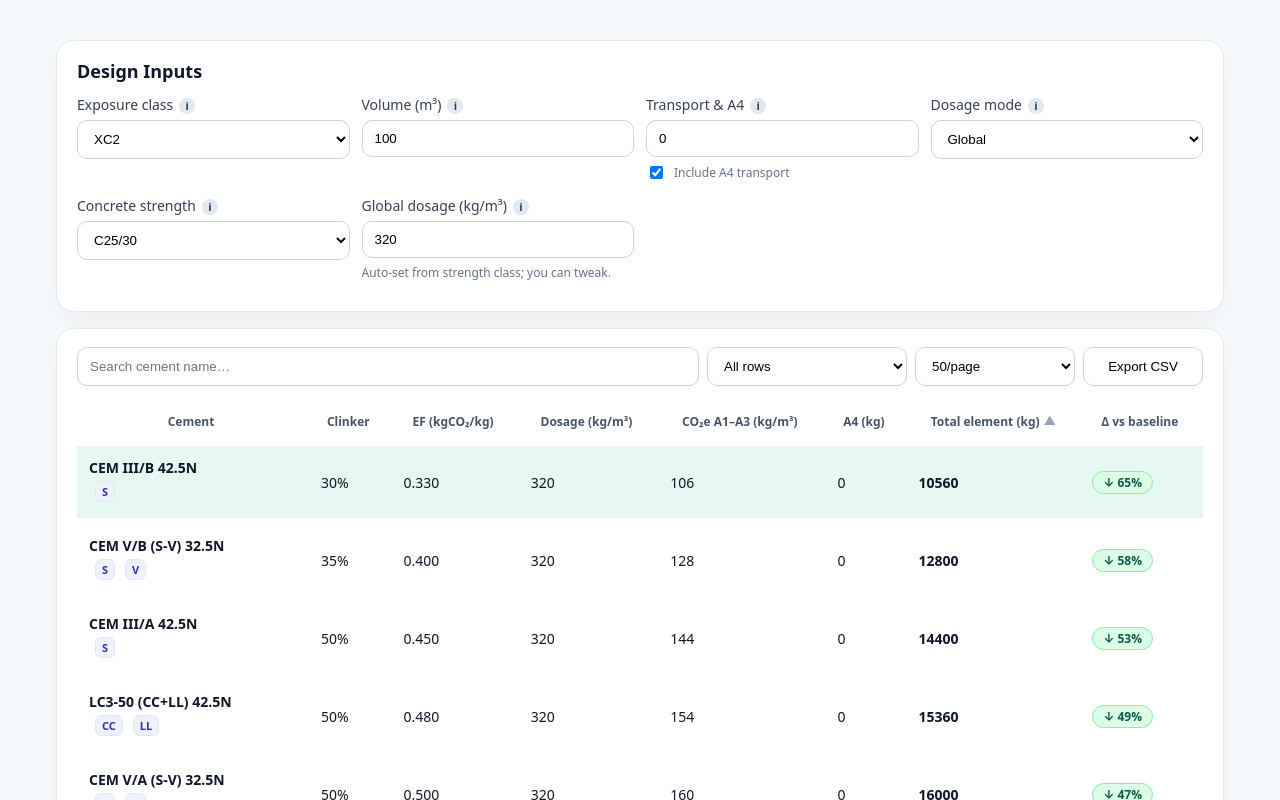
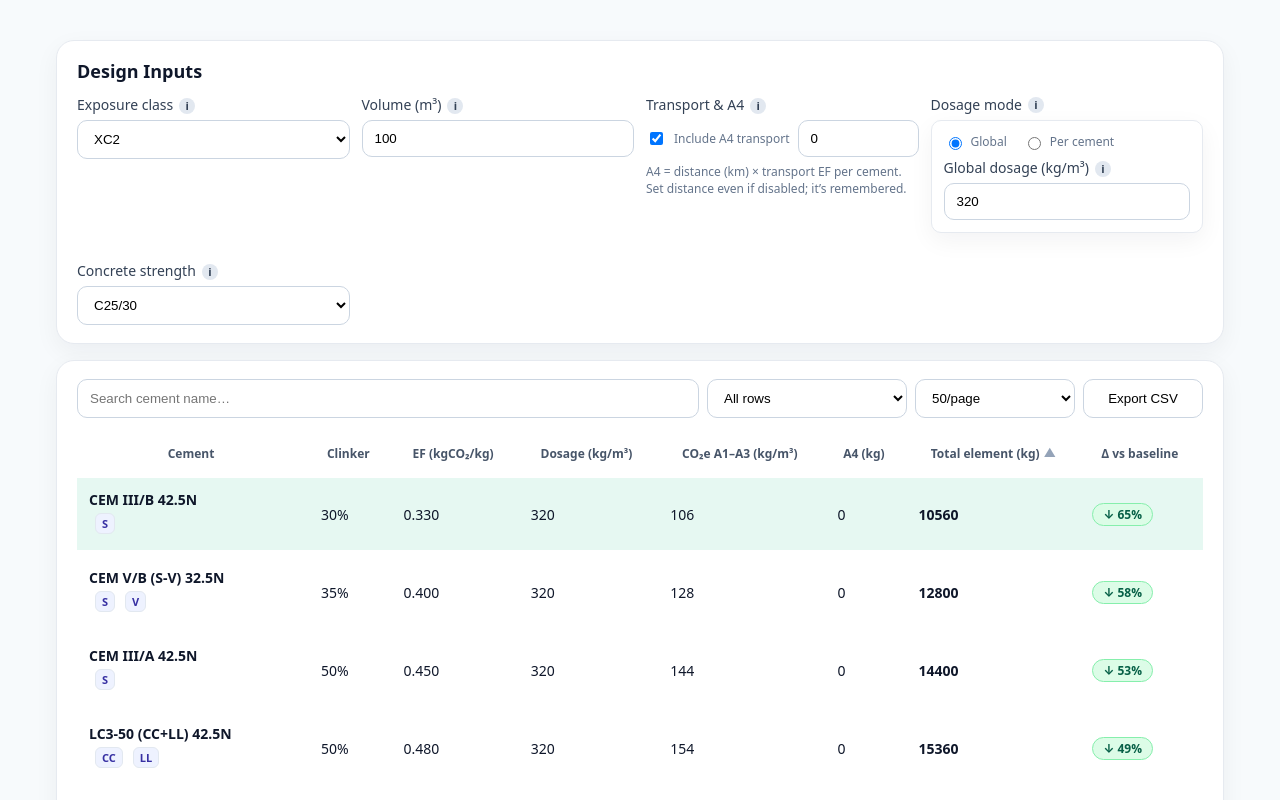
Before and after one commit to MarioSorgente/cement-lca, a Next.js app: page / in a window 1280 px wide. Shown: the top 800 px of the page. Built offline with nearby package versions, Linux system fonts and the light colour scheme.

Commit message:
Update Inputs.tsx

```diff
--- a/components/Inputs.tsx
+++ b/components/Inputs.tsx
@@ -17,7 +17,7 @@ function Info({ text }: { text: string }) {
         <span style={{
           position: 'absolute', top: '120%', left: 0, background: '#0f172a', color: 'white',
           padding: '8px 10px', borderRadius: 8, fontSize: 12, whiteSpace: 'normal',
-          maxWidth: 300, boxShadow:'0 8px 20px rgba(0,0,0,0.25)', zIndex: 20
+          maxWidth: 320, boxShadow:'0 8px 20px rgba(0,0,0,0.25)', zIndex: 20
         }}>{text}</span>
       )}
     </span>
@@ -39,6 +39,7 @@ export default function Inputs({ state, setState }: { state: InputsState; setSta
 
       {/* Row 1 */}
       <div className="grid" style={{ gridTemplateColumns: '1fr 1fr 1fr 1fr', gap: 12 }}>
+        {/* Exposure class */}
         <div>
           <label className="label">
             Exposure class
@@ -53,6 +54,7 @@ export default function Inputs({ state, setState }: { state: InputsState; setSta
           </select>
         </div>
 
+        {/* Volume */}
         <div>
           <label className="label">
             Volume (m³)
@@ -66,12 +68,21 @@ export default function Inputs({ state, setState }: { state: InputsState; setSta
           />
         </div>
 
+        {/* Transport & A4 */}
         <div>
           <label className="label">
             Transport & A4
-            <Info text="A4 = distance (km) × transport EF per cement. Set distance even if disabled; it’s remembered." />
+            <Info text="A4 = distance (km) × transport EF per cement. Set distance even if disabled; it's remembered." />
           </label>
-          <div style={{ display: 'flex', gap: 8 }}>
+          <div className="grid" style={{ gridTemplateColumns: 'auto 1fr', alignItems: 'center', gap: 8 }}>
+            <label className="small" style={{ display: 'inline-flex', alignItems: 'center', gap: 8 }}>
+              <input
+                type="checkbox"
+                checked={state.includeA4}
+                onChange={(e) => setState({ ...state, includeA4: e.target.checked })}
+              />
+              Include A4 transport
+            </label>
             <input
               type="number" min={0}
               className="input"
@@ -80,34 +91,60 @@ export default function Inputs({ state, setState }: { state: InputsState; setSta
               onChange={(e) => setState({ ...state, distanceKm: Number(e.target.value) || 0 })}
             />
           </div>
-          <label className="small" style={{ display: 'inline-flex', alignItems: 'center', gap: 8, marginTop: 6 }}>
-            <input
-              type="checkbox"
-              checked={state.includeA4}
-              onChange={(e) => setState({ ...state, includeA4: e.target.checked })}
-            />
-            Include A4 transport
-          </label>
+          <p className="small" style={{ marginTop: 6 }}>
+            A4 = distance (km) × transport EF per cement. Set distance even if disabled; it’s remembered.
+          </p>
         </div>
 
+        {/* Dosage mode group with radios + global dosage */}
         <div>
-          <label className="label">
+          <label className="label" style={{ display: 'flex', alignItems: 'center' }}>
             Dosage mode
-            <Info text="Choose global dosage for all cements, or per-cement overrides." />
+            <Info text="Choose global dosage for all cements, or per-cement overrides in the table." />
           </label>
-          <select
-            className="select"
-            value={state.dosageMode}
-            onChange={(e) => setState({ ...state, dosageMode: e.target.value as InputsState['dosageMode'] })}
-          >
-            <option value="global">Global</option>
-            <option value="perCement">Per cement</option>
-          </select>
+
+          <div className="card" style={{ padding: 12, borderRadius: 10 }}>
+            <div className="small" style={{ display: 'flex', gap: 16, alignItems: 'center', marginBottom: 8 }}>
+              <label style={{ display: 'inline-flex', alignItems: 'center', gap: 6 }}>
+                <input
+                  type="radio"
+                  name="dosage-mode"
+                  checked={state.dosageMode === 'global'}
+                  onChange={() => setState({ ...state, dosageMode: 'global' })}
+                />
+                Global
+              </label>
+              <label style={{ display: 'inline-flex', alignItems: 'center', gap: 6 }}>
+                <input
+                  type="radio"
+                  name="dosage-mode"
+                  checked={state.dosageMode === 'perCement'}
+                  onChange={() => setState({ ...state, dosageMode: 'perCement' })}
+                />
+                Per cement
+              </label>
+            </div>
+
+            <div>
+              <label className="label" style={{ marginBottom: 6 }}>
+                Global dosage (kg/m³)
+                <Info text="Applied when Dosage mode = Global. When Per-cement, change dosage in the table below." />
+              </label>
+              <input
+                type="number" min={0}
+                className="input"
+                value={state.globalDosage}
+                disabled={perCement}
+                onChange={(e) => setState({ ...state, globalDosage: Number(e.target.value) || 0 })}
+              />
+            </div>
+          </div>
         </div>
       </div>
 
       {/* Row 2 */}
       <div className="grid" style={{ gridTemplateColumns: '1fr 1fr 1fr 1fr', gap: 12, marginTop: 12 }}>
+        {/* Concrete strength */}
         <div>
           <label className="label">
             Concrete strength
@@ -125,26 +162,8 @@ export default function Inputs({ state, setState }: { state: InputsState; setSta
           </select>
         </div>
 
-        <div>
-          <label className="label">
-            Global dosage (kg/m³)
-            <Info text="Applied when Dosage mode = Global. When Per-cement, change dosage in the table." />
-          </label>
-          <input
-            type="number" min={0}
-            className="input"
-            value={state.globalDosage}
-            onChange={(e) => setState({ ...state, globalDosage: Number(e.target.value) || 0 })}
-            disabled={perCement}
-          />
-          <p className="small" style={{ marginTop: 6 }}>
-            {perCement
-              ? 'Per-cement overrides enabled; edit in the table below.'
-              : 'Auto-set from strength class; you can tweak.'}
-          </p>
-        </div>
-
-        {/* Filler columns keep the grid clean on wide layouts */}
+        {/* The remaining columns are placeholders to preserve the previous airy layout */}
+        <div />
         <div />
         <div />
       </div>
```
